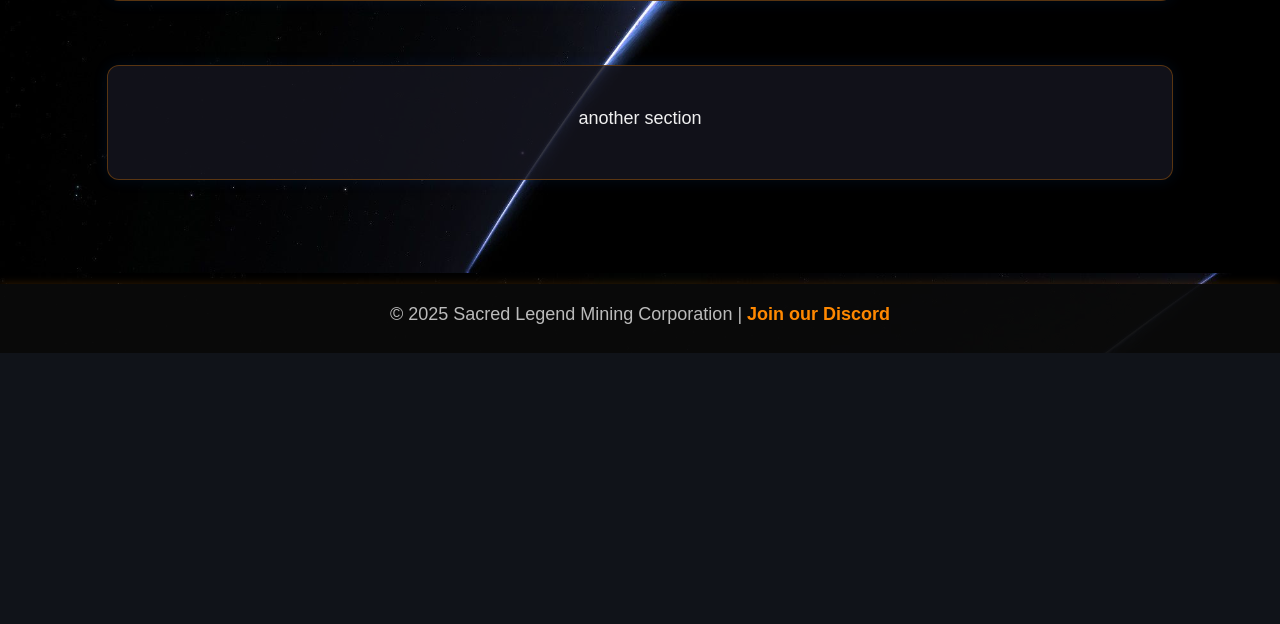
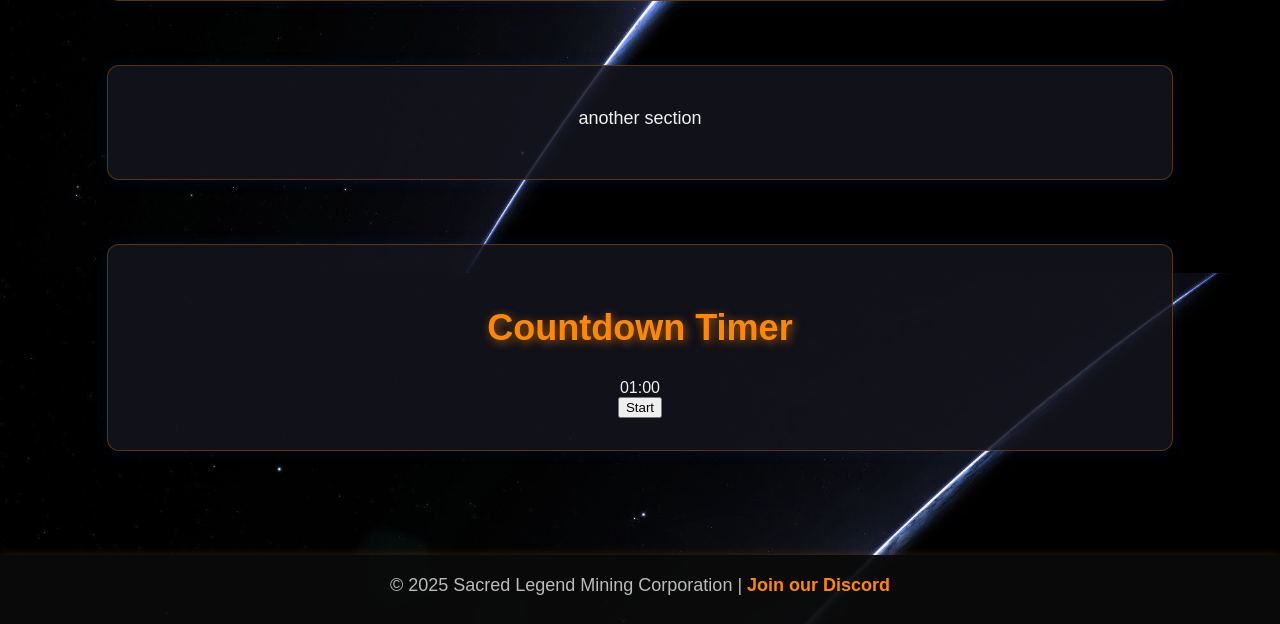
Before and after one commit to JBratvold/SLMC, a Flask app: page /danielspage in a window 1280 px wide. Shown: the part 527-1151 px from the top of the page. Before the commit the page ends 880 px from the top, so only its background shows below. Run offline with Flask 3, Linux system fonts and the light colour scheme.

Commit message:
Update danielspage.html

```diff
--- a/templates/danielspage.html
+++ b/templates/danielspage.html
@@ -23,4 +23,53 @@
     <p>another section</p>
 </section>
 
+<section class="balances-section">
+<body>
+
+  <h1>Countdown Timer</h1>
+  <div id="timer">01:00</div>
+  <button onclick="startTimer()">Start</button>
+
+  <!-- Beep sound -->
+  <audio id="beep-sound" src="https://www.soundjay.com/buttons/sounds/beep-07.mp3" preload="auto"></audio>
+
+  <script>
+    let duration = 60; // seconds
+    let timeLeft = duration;
+    let timer;
+
+    function startTimer() {
+      clearInterval(timer);
+      timeLeft = duration;
+      updateDisplay();
+
+      timer = setInterval(() => {
+        timeLeft--;
+        updateDisplay();
+
+        if (timeLeft <= 0) {
+          playBeep();
+          timeLeft = duration; // reset timer
+        }
+      }, 1000);
+    }
+
+    function updateDisplay() {
+      const minutes = Math.floor(timeLeft / 60);
+      const seconds = timeLeft % 60;
+      document.getElementById("timer").textContent =
+        `${String(minutes).padStart(2, '0')}:${String(seconds).padStart(2, '0')}`;
+    }
+
+    function playBeep() {
+      const beep = document.getElementById("beep-sound");
+      beep.currentTime = 0;
+      beep.play();
+    }
+  </script>
+
+</body>
+</section>
+
+
 {% endblock %}
```
